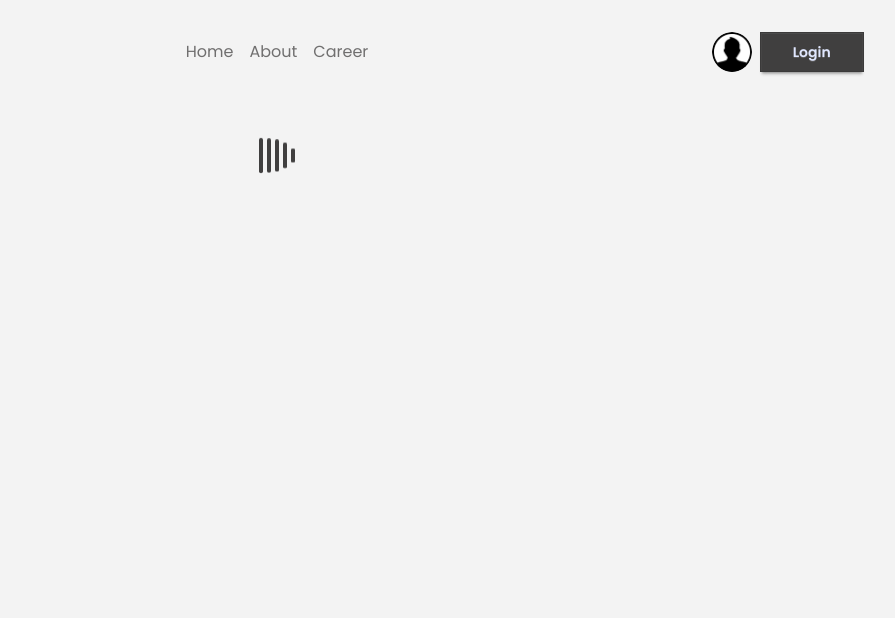
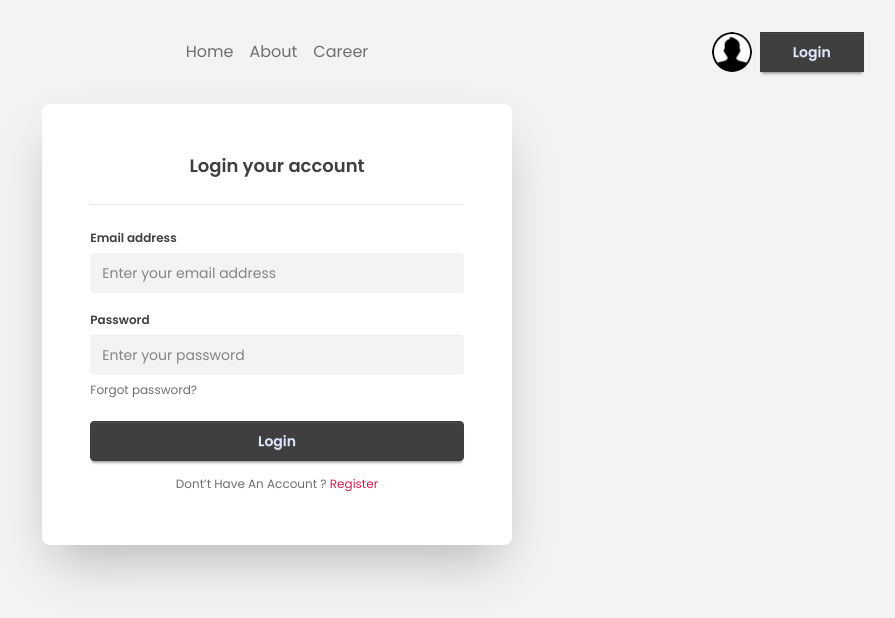
Before and after one commit to hamadismail/dragon-news, a React (Vite) app: page /auth/login in a window 1280 px wide. Shown: the top 618 px of the page, without its empty margins (363-1258 px from the left). Built offline with nearby package versions, Linux system fonts and the light colour scheme; no server answers.

Commit message:
fixing some bugs

```diff
--- a/src/pages/SignUp.jsx
+++ b/src/pages/SignUp.jsx
@@ -39,7 +39,6 @@ const SignUp = () => {
       .catch(error => {
         const errorCode = error.code;
         const errorMessage = error.message;
-        // console.log(errorCode);
         // ..
       });
   };
--- a/src/providers/AuthProvider.jsx
+++ b/src/providers/AuthProvider.jsx
@@ -37,12 +37,12 @@ const AuthProvider = ({ children }) => {
       if (currentUser) {
         // const uid = currentUser.uid;
         setUser(currentUser);
-        setLoading(false);
         // ...
       } else {
         // User is signed out
         // ...
       }
+      setLoading(false);
     });
 
     return () => {
@@ -50,7 +50,7 @@ const AuthProvider = ({ children }) => {
     };
   }, []);
 
-  const userDate = {
+  const userData = {
     user,
     setUser,
     signUp,
@@ -60,7 +60,7 @@ const AuthProvider = ({ children }) => {
     loading,
   };
 
-  return <AuthContext value={userDate}>{children}</AuthContext>;
+  return <AuthContext value={userData}>{children}</AuthContext>;
 };
 
 export default AuthProvider;
```
